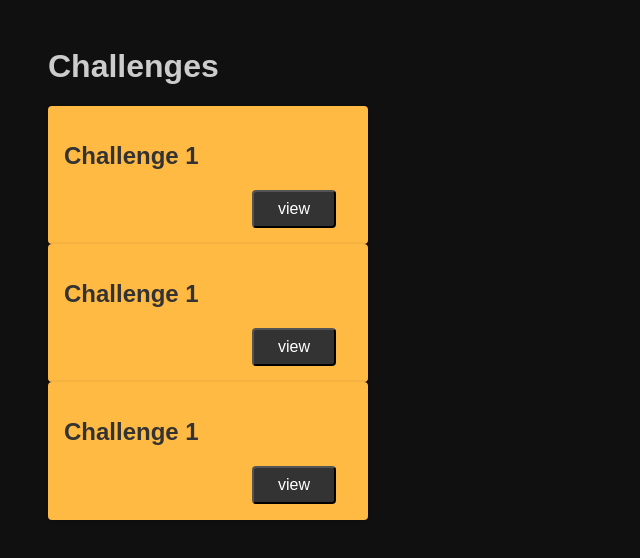
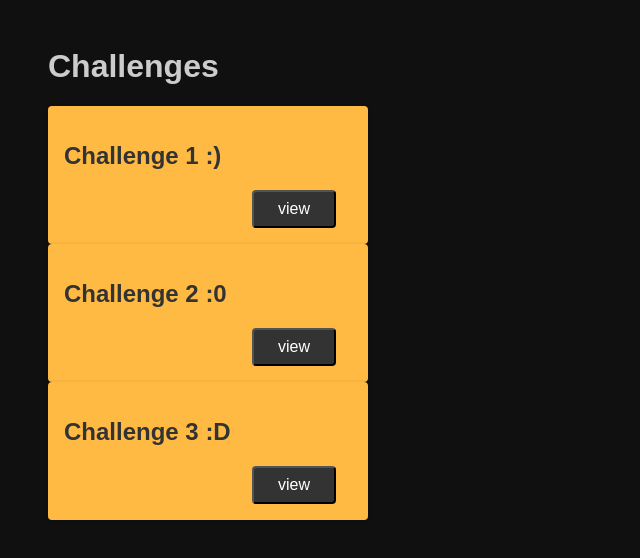
Before and after one commit to stephenKaliman/react-demo, a React (Create React App) app in the folder demo-app/: page / in a window 1280 px wide. Shown: the top 558 px of the page, without its empty margins (0-640 px from the left). Built offline with nearby package versions, Linux system fonts and the light colour scheme.

Commit message:
Step 4: Props & dynamic content!

```diff
--- a/demo-app/src/App.js
+++ b/demo-app/src/App.js
@@ -4,9 +4,10 @@ function App() {
   return (
     <div>
       <h1>Challenges</h1>
-      <Challenge />
-      <Challenge />
-      <Challenge />
+      {/* custom tags have to be capitalized */}
+      <Challenge number="1 :)"/>
+      <Challenge number="2 :0"/>
+      <Challenge number="3 :D"/>
     </div>
   );
 }
--- a/demo-app/src/components/Challenge.js
+++ b/demo-app/src/components/Challenge.js
@@ -1,8 +1,8 @@
-function Challenge()
+function Challenge(props)
 {
     return (
         <div className='chall'> {/* note: since 'class' is a reserved react term, we use className */}
-            <h2>Challenge 1</h2>
+            <h2>Challenge {props.number}</h2> {/* use variables like this with the curly braces */}
             <div className='actions'>
                 <button className='button'>view</button>
             </div>
```
